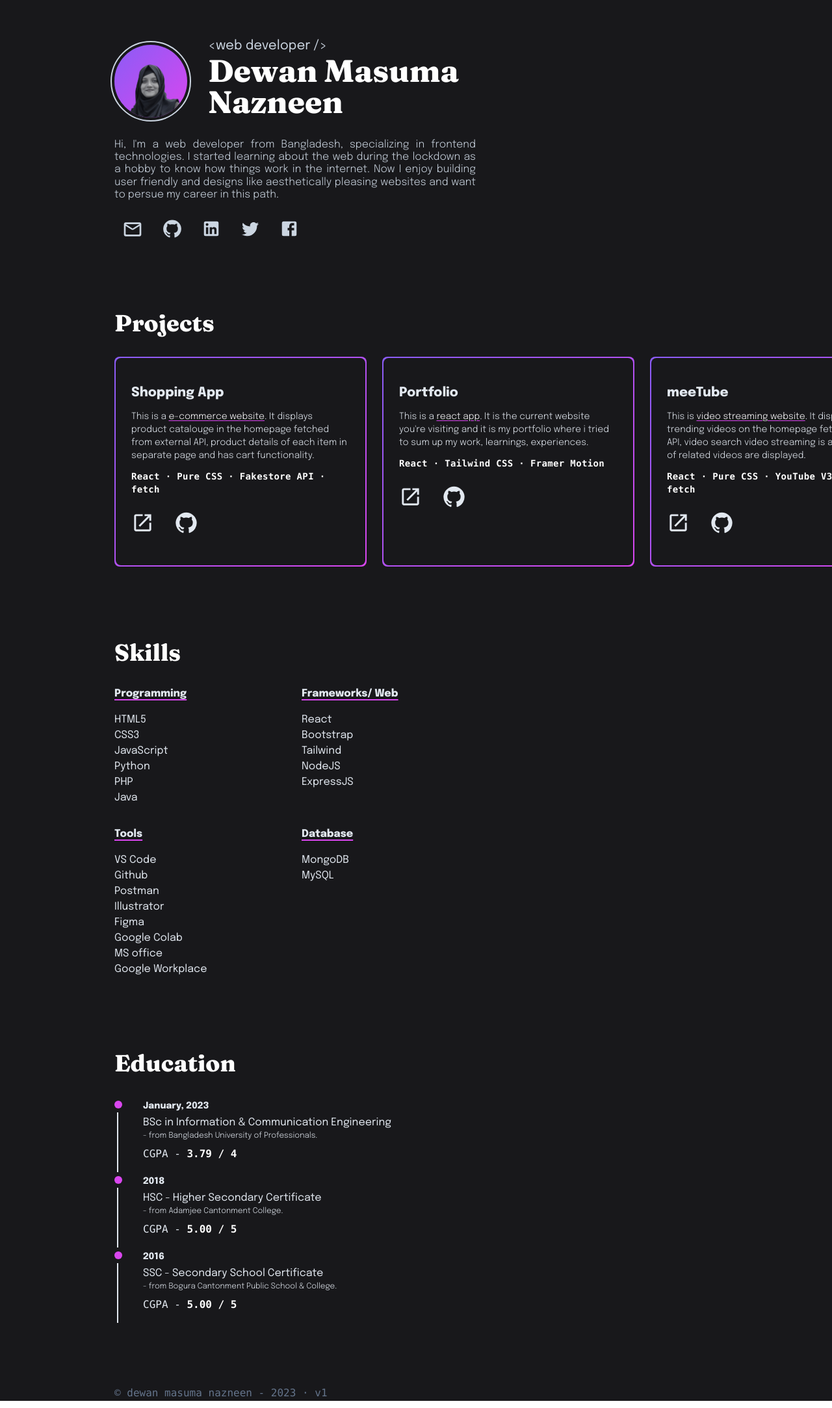
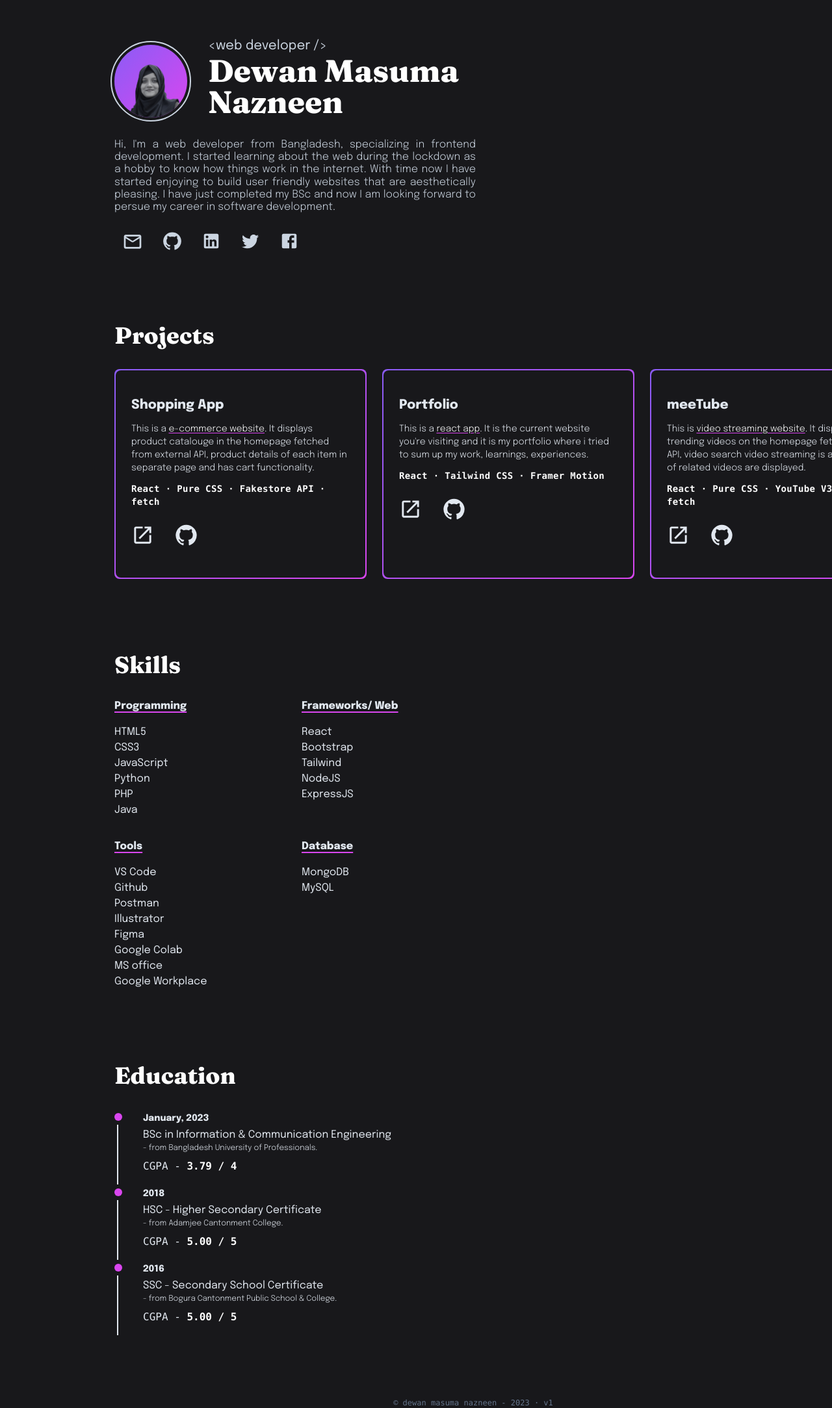
Before and after one commit to mnazneen20/portfolio-site, a React (Create React App) app: page / in a window 1280 px wide. Shown: the part 103-2270 px from the top of the page at 65% size. Built offline with nearby package versions, Linux system fonts and the light colour scheme; the HTML template or start-up script is replaced by a standard one.

Commit message:
intro changes

```diff
--- a/src/Components/Footer.js
+++ b/src/Components/Footer.js
@@ -2,7 +2,7 @@ import React from 'react'
 
 export default function Footer() {
   return (
-    <footer className='text-slate-500 font-thin font-mono'>
+    <footer className='text-slate-500 text-xs text-center font-thin font-mono'>
         <p>© dewan masuma nazneen - 2023 · v1</p>
     </footer>
   )
--- a/src/Components/Introcard.js
+++ b/src/Components/Introcard.js
@@ -24,7 +24,7 @@ export default function Introcard() {
               <h1 className='text-white font-extrabold text-4xl sm:text-5xl leading-[2.5rem] myfont-fraunces'>Dewan Masuma <br /> Nazneen</h1>
             </section>
         </div>
-        <p className='font-thin text-justify leading-[1.2rem] pt-8 pr-5'>Hi, I'm a web developer from Bangladesh, specializing in frontend technologies. I started learning about the web during the lockdown as a hobby to know how things work in the internet. Now I enjoy building user friendly and designs like aesthetically pleasing websites and want to persue my career in this path.</p>
+        <p className='font-thin text-justify leading-[1.2rem] pt-8 pr-5'>Hi, I'm a web developer from Bangladesh, specializing in frontend development. I started learning about the web during the lockdown as a hobby to know how things work in the internet. With time now I have started enjoying to build user friendly websites that are aesthetically pleasing. I have just completed my BSc and now I am looking forward to persue my career in software development.</p>
 
         <ul className='flex flex-wrap gap-1.5 py-4'>
           <motion.li className='p-3 rounded-full hover:text-zinc-900 hover:bg-gradient-to-r from-violet-500 to-fuchsia-500'
```
